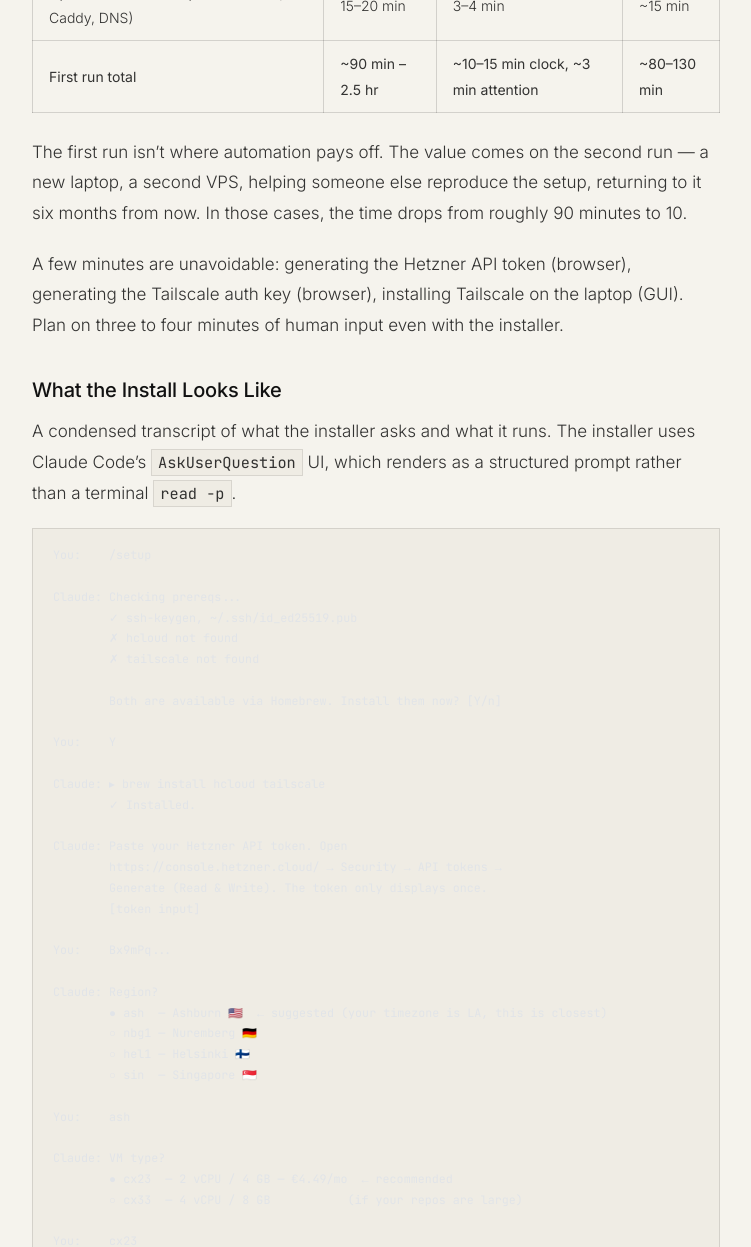
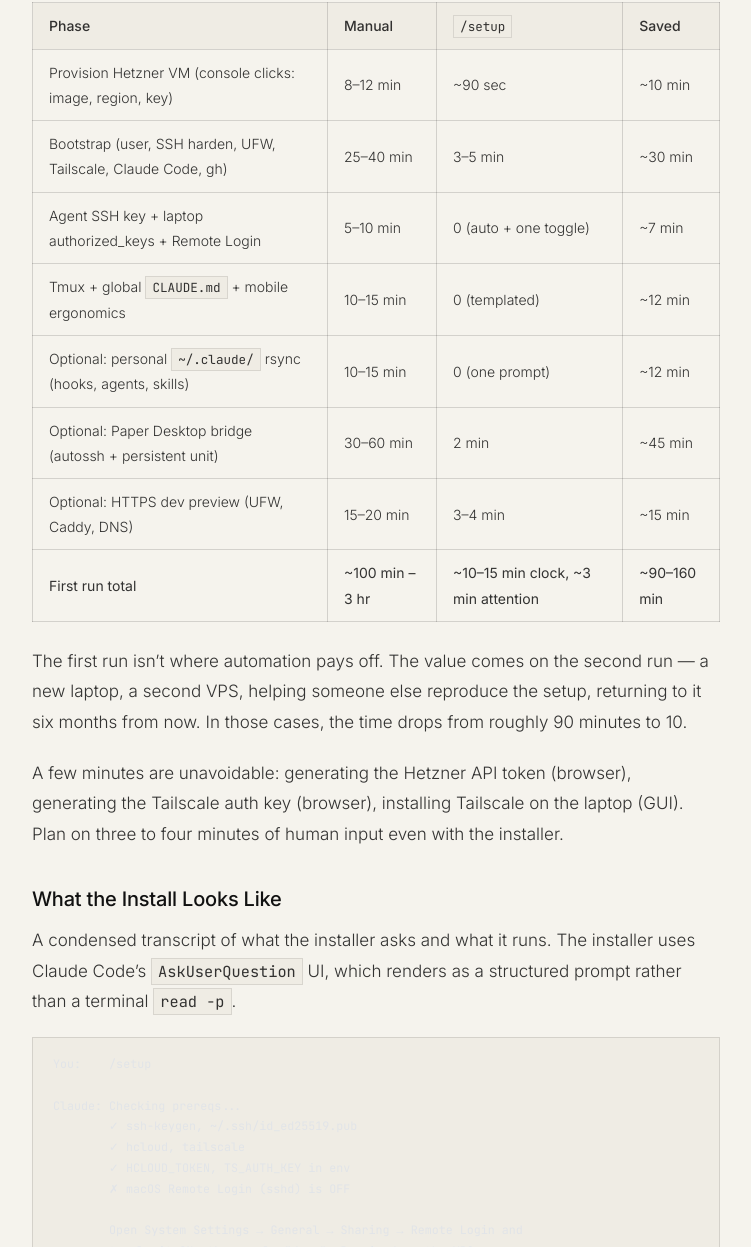
Before and after one commit to rasha-hantash/rasha.me, an Astro site: page /blog/claude-code-on-a-vps in a window 1280 px wide. Shown: the part 4775-6022 px from the top of the page, without its empty margins (264-1015 px from the left). Built offline with nearby package versions, Linux system fonts and the light colour scheme; Astro itself is replaced by a stand-in of ours; code samples lack their colours.

Commit message:
post: update vps article — env-var secrets, agent SSH key, Remote Login, /add-chrome
Reflect what the wizard actually does now after live-testing /setup
end-to-end and shipping six commits to claude-vps-setup#2:

- Manual setup steps now include agent SSH key + laptop authorized_keys
  + macOS Remote Login (the actual blocker we hit on first run)
- Quick-start shows the export HCLOUD_TOKEN / TS_AUTH_KEY pattern
  that matches the wizard's env-var-only contract
- Transcript reflects new flow: Remote Login prereq check, env-var
  secrets, agent pubkey appended to laptop authorized_keys, optional
  ~/.claude/ rsync, two interactive auth steps (claude + gh)
- New Caveats: Remote Login required, first-run rsync can be 7+ GB
  on worktree-heavy repos, /add-chrome bridges browser tools but is
  not yet end-to-end tested
- Time-savings table updated with new auto-handled phases (~10 min
  more saved on first run vs the previous version)
- What's Next: confirm claude-in-chrome transport, prune-merged-and-
  clean worktrees on laptop side, test on Linux laptop

````diff
--- a/src/content/blog/claude-code-on-a-vps.md
+++ b/src/content/blog/claude-code-on-a-vps.md
@@ -69,10 +69,11 @@ I worked through the setup manually first to understand each step, then automate
 2. Create a Tailscale account, generate a reusable auth key (browser)
 3. `hcloud server create` with your SSH key
 4. SSH in as root via the public IP
-5. Install Tailscale, join the tailnet, lock SSH to the `tailscale0` interface, disable root login, create a non-root user, install Claude Code, and configure dotfiles
-6. Run `claude` and complete OAuth via your laptop's browser
-7. Verify the laptop can reach the box via the Tailscale hostname
-8. Set up the phone (install Termius, add the host)
+5. Install Tailscale, join the tailnet, lock SSH to the `tailscale0` interface, disable root login, create a non-root user, install Claude Code and `gh`, and configure dotfiles
+6. Generate an SSH keypair for the non-root user on the VPS, add its public key to your laptop's `~/.ssh/authorized_keys`, and enable macOS Remote Login (System Settings → General → Sharing) — required so the VPS can rsync your gitignored `.claude/` files back from the laptop
+7. Run `claude` and complete OAuth via your laptop's browser, then `gh auth login` for repo cloning
+8. Verify the laptop can reach the box via the Tailscale hostname *and* the VPS can reach the laptop the other way
+9. Set up the phone (install Termius, add the host)
 
 Each step is straightforward in isolation. They accumulate. End-to-end, my first run took about **90 minutes** of clock time, with significant context-switching between the Hetzner console, Tailscale admin panel, and terminal.
 
@@ -83,6 +84,13 @@ The second time I did it — helping a friend reproduce the same setup on a diff
 The automation lives in a small repo: <a href="https://github.com/rasha-hantash/claude-vps-setup" target="_blank">claude-vps-setup</a>. The flow:
 
 ```sh
+# Both secrets need to be in your shell environment before running /setup.
+# AskUserQuestion renders pasted text in plaintext in its option list,
+# which would leak the token into terminal scrollback and the session
+# transcript — so the wizard refuses to prompt for them.
+export HCLOUD_TOKEN=<paste-from-console.hetzner.cloud>
+export TS_AUTH_KEY=<paste-from-login.tailscale.com>
+
 git clone https://github.com/rasha-hantash/claude-vps-setup
 cd claude-vps-setup
 claude
@@ -94,18 +102,20 @@ Inside Claude Code:
 /setup
 ```
 
-It asks one question at a time — Hetzner token, Tailscale auth key, region, VM name — printing the relevant browser steps inline so the source for each value is clear. Each answer informs the next step. When it finishes, you have a working VPS and a `.setup-state.json` recording what was provisioned.
+It asks one question at a time — VM type, region, name — pulling live availability from the Hetzner API so the type/region picker only shows valid combinations (Hetzner rolls out new types EU-first, so `cx23` is currently NBG-1 / HEL-1 only). Each answer informs the next step. When it finishes, you have a working VPS and a `.setup-state.json` recording what was provisioned.
 
 The time it saves:
 
 | Phase | Manual | `/setup` | Saved |
 |---|---|---|---|
 | Provision Hetzner VM (console clicks: image, region, key) | 8–12 min | ~90 sec | ~10 min |
-| Bootstrap (user, SSH harden, UFW, Tailscale, Node, Claude Code) | 25–40 min | 3–5 min | ~30 min |
+| Bootstrap (user, SSH harden, UFW, Tailscale, Claude Code, gh) | 25–40 min | 3–5 min | ~30 min |
+| Agent SSH key + laptop authorized_keys + Remote Login | 5–10 min | 0 (auto + one toggle) | ~7 min |
 | Tmux + global `CLAUDE.md` + mobile ergonomics | 10–15 min | 0 (templated) | ~12 min |
+| Optional: personal `~/.claude/` rsync (hooks, agents, skills) | 10–15 min | 0 (one prompt) | ~12 min |
 | Optional: Paper Desktop bridge (autossh + persistent unit) | 30–60 min | 2 min | ~45 min |
 | Optional: HTTPS dev preview (UFW, Caddy, DNS) | 15–20 min | 3–4 min | ~15 min |
-| **First run total** | **~90 min – 2.5 hr** | **~10–15 min clock, ~3 min attention** | **~80–130 min** |
+| **First run total** | **~100 min – 3 hr** | **~10–15 min clock, ~3 min attention** | **~90–160 min** |
 
 The first run isn't where automation pays off. The value comes on the second run — a new laptop, a second VPS, helping someone else reproduce the setup, returning to it six months from now. In those cases, the time drops from roughly 90 minutes to 10.
 
@@ -120,46 +130,34 @@ You:    /setup
 
 Claude: Checking prereqs...
         ✓ ssh-keygen, ~/.ssh/id_ed25519.pub
-        ✗ hcloud not found
-        ✗ tailscale not found
+        ✓ hcloud, tailscale
+        ✓ HCLOUD_TOKEN, TS_AUTH_KEY in env
+        ✗ macOS Remote Login (sshd) is OFF
 
-        Both are available via Homebrew. Install them now? [Y/n]
+        Open System Settings → General → Sharing → Remote Login and
+        toggle it ON, then reply "done". Required so the VPS can rsync
+        your gitignored .claude/ files back from this laptop.
 
-You:    Y
+You:    done
 
-Claude: ▸ brew install hcloud tailscale
-        ✓ Installed.
+Claude: VM type?
+        ● cx23  — 2 vCPU / 4 GB — available in nbg1, hel1 — from €4.49/mo
+        ○ cx33  — 4 vCPU / 8 GB — available in nbg1, hel1 — from €8.49/mo
+        ○ cpx22 — 2 vCPU / 4 GB — available everywhere — from €4.85/mo
+          (Hetzner ships new types EU-first; pick spec first so the
+           region prompt only shows valid options.)
 
-Claude: Paste your Hetzner API token. Open
-        https://console.hetzner.cloud/ → Security → API tokens →
-        Generate (Read & Write). The token only displays once.
-        [token input]
-
-You:    Bx9mPq...
+You:    cx23
 
 Claude: Region?
-        ● ash  — Ashburn 🇺🇸  ← suggested (your timezone is LA, this is closest)
-        ○ nbg1 — Nuremberg 🇩🇪
+        ● nbg1 — Nuremberg 🇩🇪
         ○ hel1 — Helsinki 🇫🇮
-        ○ sin  — Singapore 🇸🇬
 
-You:    ash
-
-Claude: VM type?
-        ● cx23  — 2 vCPU / 4 GB — €4.49/mo  ← recommended
-        ○ cx33  — 4 vCPU / 8 GB           (if your repos are large)
-
-You:    cx23
+You:    nbg1
 
 Claude: Name? [default: claude-box]
 
 You:    (enter)
-
-Claude: Tailscale auth key. Open
-        https://login.tailscale.com/admin/settings/keys → Generate.
-        Make it reusable, 90-day expiry.
-
-You:    tskey-auth-kAB...
 
 Claude: Two optional add-ons — pick yes if you'll want them later:
         Paper Desktop bridge?  [Y/n]
@@ -168,32 +166,42 @@ Claude: Two optional add-ons — pick yes if you'll want them later:
 You:    Y / N
 
 Claude: About to do this:
-          VM:        claude-box (cx23, ash)
+          VM:        claude-box (cx23, nbg1)
           Cost:      €4.49/mo, billed hourly starting now
           Hardening: disable root login, lock SSH to tailscale0
-          Install:   Tailscale, Claude Code (native), tmux, zsh, jq
+          Install:   Tailscale, Claude Code (native), gh, tmux, zsh, jq
         Continue?  [Y/n]
 
 You:    Y
 
-Claude: [1/6] Provisioning VM... ✓ 137.184.42.91 in 47s
-        [2/6] Waiting for SSH... ✓ up after 28s
-        [3/6] Copying bootstrap script... ✓
-        [4/6] Running bootstrap (~3 min)...
+Claude: [1/8] Provisioning VM... ✓ 137.184.42.91 in 47s
+        [2/8] Waiting for SSH... ✓ up after 28s
+        [3/8] Copying bootstrap script... ✓
+        [4/8] Running bootstrap (~3 min)...
               → Tailscale joined: claude-box.tail-abc123.ts.net
-              → Installed: Claude Code (native), zsh, tmux, jq
+              → Generated agent SSH keypair
+              → Installed: Claude Code (native), gh, zsh, tmux, jq
               → SSH hardened
-        [5/6] Verifying Tailscale connectivity from laptop... ✓
-        [6/6] Wrote .setup-state.json
+        [5/8] Authorizing VPS pubkey on this laptop... ✓ (appended to ~/.ssh/authorized_keys)
+        [6/8] Verifying Tailscale connectivity (laptop ↔ VPS, both directions)... ✓
+        [7/8] Sync your personal ~/.claude/ config to the VPS? [Y/n]
+
+You:    Y
+
+Claude: ▸ rsync -av --info=progress2 ~/.claude/{CLAUDE.md,hooks,agents,skills,commands,settings.json}
+        ✓ 142 files, 8.4 MB
+        [8/8] Wrote .setup-state.json
 
         Your VPS:  claude-box.tail-abc123.ts.net (user: agent)
         SSH:       ssh agent@claude-box.tail-abc123.ts.net
         Phone:     Termius → host = claude-box.tail-abc123.ts.net
 
-        One more step on the VPS — run `claude` to complete OAuth:
-          ssh agent@claude-box.tail-abc123.ts.net -t claude
+        Two manual one-time auth steps remain:
+          ssh agent@claude-box.tail-abc123.ts.net -t claude          # Claude Code OAuth
+          ssh agent@claude-box.tail-abc123.ts.net -t gh auth login   # GitHub auth
 
-        Suggested next: /add-paper (sets up the Paper Desktop bridge — see Caveats)
+        Suggested next: /add-paper (Paper Desktop bridge — see Caveats)
+                        /add-chrome (claude-in-chrome browser tools — see Caveats)
 ```
 
 Two aspects of this flow are difficult to replicate with a plain bash script using `read -p`. The first is **adaptive defaults** — suggesting `ash` as the region from the user's timezone, for example. The second is **recovery messaging** — when step 4 fails with `Error: invalid auth key`, the installer can explain *"Tailscale rejected the auth key — usually means it's expired or single-use and already consumed. Regenerate at https://... and re-run with `/setup --resume`"* instead of surfacing a stack trace.
@@ -236,14 +244,21 @@ A few constraints worth knowing.
 
 **HTTPS dev previews need extra setup.** By default the VPS is locked to Tailscale — the public internet can't reach it. That's the right default for solo work, but some workflows need a public HTTPS URL: OAuth callbacks (most providers require HTTPS redirect URIs), webhooks from Stripe / GitHub / Slack, mobile testing on real devices for service workers and other HTTPS-only browser APIs, and sharing a preview link with someone not on your tailnet. The installer offers an `/add-https` command that layers in Caddy, opens UFW for ports 80/443, and reverse-proxies a domain you own to a dev server port — Caddy handles the Let's Encrypt cert automatically. The command is wired but untested end-to-end, so file an issue if it breaks on first run.
 
+**macOS Remote Login is required for repo sync.** `vps-clone` and `vps-sync-repo` work by having the VPS SSH back into the laptop to rsync gitignored `.claude/` files. macOS ships with the SSH server (`sshd`) off by default — you have to flip it on at System Settings → General → Sharing → Remote Login. The wizard surfaces this as a prereq, but if you skip it, the helpers fail with "Connection closed by ... port 22" on first run. Re-enabling it and re-running fixes it; nothing on the VPS needs to change.
+
+**First-run rsync of `.claude/worktrees/` can be heavy.** The sync helper transfers every gitignored file under `.claude/`, which on most active repos is dominated by per-worktree directories with their own `node_modules` and build artifacts. On one of my repos that came out to **7.5 GB**. At typical home upload bandwidth (5 MB/s), that's 25 minutes for the first sync. Subsequent runs are incremental and fast. `du -sh .claude/` on the laptop tells you the payload before you commit. A future improvement will prune merged + clean worktrees before sync — for now, plan accordingly or `rm -rf .claude/worktrees/<old-branch>` ahead of time on repos where you don't need them.
+
+**Browser MCP tools (`claude-in-chrome`) need a separate bridge.** The VPS is headless Linux — no Chrome, no GUI. So the chrome MCP that drives a real browser doesn't run there natively. The installer ships a sketched `/add-chrome` command that mirrors `/add-paper`'s pattern: `autossh` reverse tunnel from the laptop's `claude-in-chrome` MCP port to the VPS, so VPS Claude can call browser tools as if they were local. It's not yet end-to-end tested (the transport — HTTP vs Chrome native messaging — needs to be confirmed before the tunnel pattern can be promised), but the architecture is correct. Until that ships cleanly: keep browser-heavy tasks on the laptop side, or use Playwright headlessly on the VPS for things that don't need extension-level interactivity.
+
 ## What's Next
 
 The installer is at an early version. Remaining work I have planned:
 
-- Inline the `claude` first-run OAuth as the final installer step (currently it's a manual action after setup completes)
-- Document the Paper bridge well enough that someone who has never written a launchd unit can ship it
+- Inline the `claude` first-run OAuth and `gh auth login` as the final installer steps (currently they're manual actions after setup completes — an SSH-and-paste pattern would close that loop)
 - Test `/add-https` against a real VPS end-to-end and fix whatever breaks
-- Test the install path on a non-macOS laptop
+- Confirm `claude-in-chrome`'s transport and finish `/add-chrome` end-to-end
+- Detect-and-prune merged + clean worktrees on the laptop side before `vps-sync-repo` to cut multi-GB first syncs
+- Test the install path on a non-macOS laptop (Linux laptop SSH server is on by default — different prereq UX)
 
 If you want to try the setup, the repo is <a href="https://github.com/rasha-hantash/claude-vps-setup" target="_blank">here</a>. Issues and corrections are welcome — I'd like this to become a reliable reference for running Claude Code on a VPS, and at the moment my testing only covers my own laptop.
 
````
